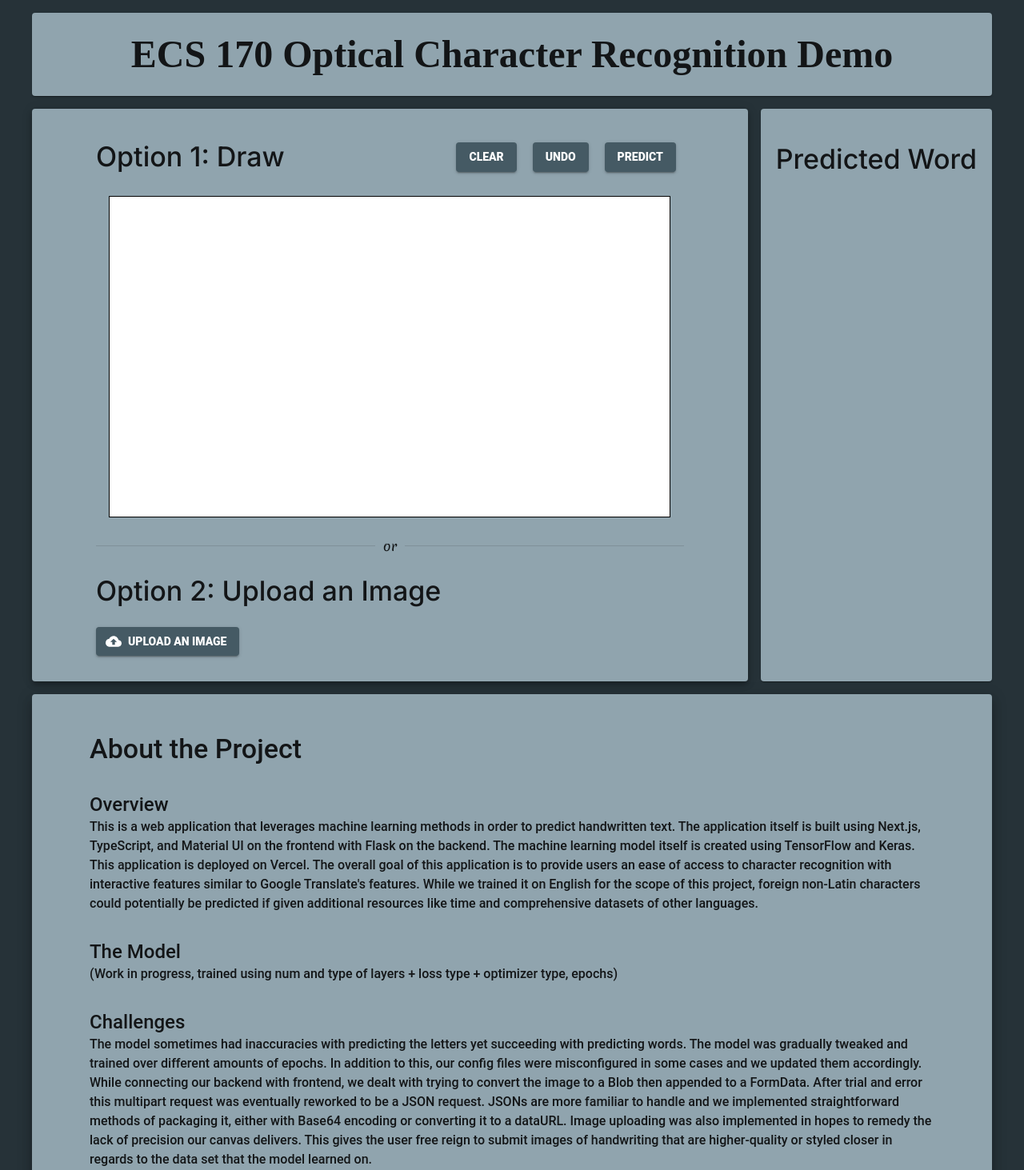
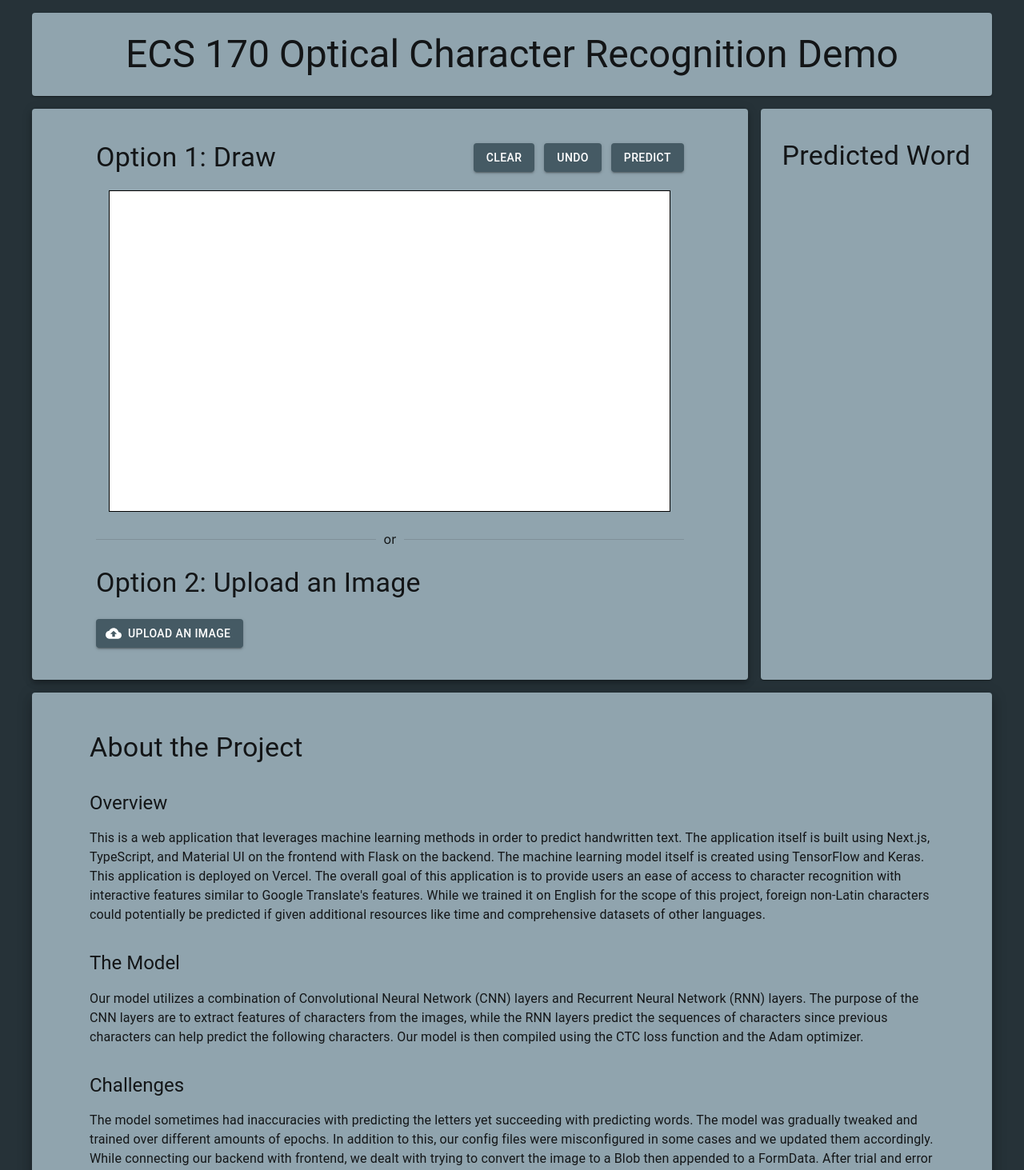
Before and after one commit to Carson1829/OCR-project, a Next.js app: page / in a window 1280 px wide. Shown: the top 1463 px of the page at 80% size. Built offline with nearby package versions, Linux system fonts and the light colour scheme.

Commit message:
Font changes

```diff
--- a/app/components/about.tsx
+++ b/app/components/about.tsx
@@ -18,44 +18,56 @@ export default function About() {
         <Typography variant="h4">About the Project</Typography>
       </Container>
       <Container>
-        <Typography variant="h5">Overview</Typography>
+        <Typography variant="h5" marginBottom={2}>
+          Overview
+        </Typography>
         <Typography variant="body1">
           This is a web application that leverages machine learning methods in
           order to predict handwritten text. The application itself is built
           using Next.js, TypeScript, and Material UI on the frontend with Flask
-          on the backend. The machine learning model itself is created
-          using TensorFlow and Keras. This application is deployed on Vercel.
-          The overall goal of this application is to provide users an ease of
-          access to character recognition with interactive features similar to
-          Google Translate&apos;s features. While we trained it on English for the scope
-          of this project, foreign non-Latin characters could potentially be predicted
-          if given additional resources like time and comprehensive datasets of other languages.
+          on the backend. The machine learning model itself is created using
+          TensorFlow and Keras. This application is deployed on Vercel. The
+          overall goal of this application is to provide users an ease of access
+          to character recognition with interactive features similar to Google
+          Translate&apos;s features. While we trained it on English for the
+          scope of this project, foreign non-Latin characters could potentially
+          be predicted if given additional resources like time and comprehensive
+          datasets of other languages.
         </Typography>
       </Container>
       <Container>
-        <Typography variant="h5">The Model</Typography>
+        <Typography variant="h5" marginBottom={2}>
+          The Model
+        </Typography>
         <Typography variant="body1">
-          (Work in progress, trained using num
-          and type of layers + loss type + optimizer type, epochs)
+          Our model utilizes a combination of Convolutional Neural Network (CNN)
+          layers and Recurrent Neural Network (RNN) layers. The purpose of the
+          CNN layers are to extract features of characters from the images,
+          while the RNN layers predict the sequences of characters since
+          previous characters can help predict the following characters. Our
+          model is then compiled using the CTC loss function and the Adam
+          optimizer.
         </Typography>
       </Container>
       <Container>
-        <Typography variant="h5">Challenges</Typography>
+        <Typography variant="h5" marginBottom={2}>
+          Challenges
+        </Typography>
         <Typography variant="body1">
           The model sometimes had inaccuracies with predicting the letters yet
           succeeding with predicting words. The model was gradually tweaked and
           trained over different amounts of epochs. In addition to this, our
-          config files were misconfigured in some cases and we updated them accordingly.
-          While connecting our backend with frontend, we dealt with trying to
-          convert the image to a Blob then appended to a FormData. After trial
-          and error this multipart request was eventually reworked to be a JSON
-          request. JSONs are more familiar to handle and we implemented
-          straightforward methods of packaging it, either with Base64 encoding or
-          converting it to a dataURL. Image uploading was also implemented in hopes
-          to remedy the lack of precision our canvas delivers. This gives
-          the user free reign to submit images of handwriting that are higher-quality
-          or styled closer in regards to the data set that the model learned on.
-
+          config files were misconfigured in some cases and we updated them
+          accordingly. While connecting our backend with frontend, we dealt with
+          trying to convert the image to a Blob then appended to a FormData.
+          After trial and error this multipart request was eventually reworked
+          to be a JSON request. JSONs are more familiar to handle and we
+          implemented straightforward methods of packaging it, either with
+          Base64 encoding or converting it to a dataURL. Image uploading was
+          also implemented in hopes to remedy the lack of precision our canvas
+          delivers. This gives the user free reign to submit images of
+          handwriting that are higher-quality or styled closer in regards to the
+          data set that the model learned on.
         </Typography>
       </Container>
       <Container>
--- a/app/components/canvas.tsx
+++ b/app/components/canvas.tsx
@@ -289,8 +289,8 @@ export default function Canvas({
         sx={{
           backgroundColor: primary_color.light,
           height: "100%",
-          paddingTop: 4,
-          paddingBottom: 4,
+          paddingTop: 5,
+          paddingBottom: 5,
           paddingLeft: 10,
           paddingRight: 10,
           width: { xs: "65%", sm: "100%" }
@@ -305,38 +305,22 @@ export default function Canvas({
             marginBottom: 20
           }}
         >
-          <Typography variant="h4" sx={{fontFamily: "Inter", fontWeight: "regular"}}>Option 1: Draw</Typography>
-          <div>
-            <Button
-              variant="contained"
-              sx={{
-                "margin": "10px",
-                "backgroundColor": primary_color.main,
-                "&:hover": { backgroundColor: primary_color.dark }
-              }}
-              onClick={clear}
-            >
+          <Typography variant="h4">Option 1: Draw</Typography>
+          <div
+            style={{
+              display: "flex",
+              gap: "12px"
+            }}
+          >
+            <Button variant="contained" onClick={clear}>
               Clear
             </Button>
-            <Button
-              variant="contained"
-              sx={{
-                "margin": "10px",
-                "backgroundColor": primary_color.main,
-                "&:hover": { backgroundColor: primary_color.dark }
-              }}
-              onClick={undo}
-            >
+            <Button variant="contained" onClick={undo}>
               Undo
             </Button>
             <Button
               variant="contained"
-              sx={{
-                "margin": "10px",
-                "backgroundColor": primary_color.main,
-                "&:hover": { backgroundColor: primary_color.dark }
-              }}
-              id = "predictionButton"
+              id="predictionButton"
               onClick={sendJPEGToBackend}
             >
               Predict {/* JPEG to backend */}
@@ -360,7 +344,7 @@ export default function Canvas({
           ></canvas>
         </div>
         <Divider sx={{ marginTop: 3, marginBottom: 3 }}>or</Divider>
-        <Typography variant="h4" sx={{ marginBottom: 3, fontFamily: "Inter", fontWeight: "regular"}}>
+        <Typography variant="h4" sx={{ marginBottom: 3 }}>
           Option 2: Upload an Image
         </Typography>
         <div
@@ -374,7 +358,7 @@ export default function Canvas({
             component="label"
             variant="contained"
             startIcon={<CloudUploadIcon />}
-            id = "uploadButton"
+            id="uploadButton"
           >
             Upload an Image
             <VisuallyHiddenInput
--- a/app/components/theme.tsx
+++ b/app/components/theme.tsx
@@ -17,12 +17,5 @@ export const theme = createTheme({
       light: blueGrey[300],
       dark: blueGrey[900]
     }
-  },
-  typography: {
-    "fontFamily": `"Roboto", "Helvetica", "Merienda", "Inter", "Arial"`,
-    "fontSize": 14,
-    "fontWeightLight": 300,
-    "fontWeightRegular": 500,
-    "fontWeightMedium": 900,
   }
 });
--- a/app/layout.tsx
+++ b/app/layout.tsx
@@ -1,25 +1,22 @@
-import './globals.css'
-import type { Metadata } from 'next'
-import { Inter } from 'next/font/google'
-import { Merienda } from 'next/font/google'
+import "./globals.css";
+import type { Metadata } from "next";
+import { Inter } from "next/font/google";
 
-const inter = Inter({ subsets: ['latin'] })
-const merien = Merienda({subsets: ['latin']})
-const classes = `${inter.className} ${merien.className}`
+const inter = Inter({ subsets: ["latin"] });
 
 export const metadata: Metadata = {
-    title: 'ECS 170 OCR Demo',
-    description: 'Optical Character Recognition Demo for ECS 170',
-}
+  title: "ECS 170 OCR Demo",
+  description: "Generated by create next app"
+};
 
 export default function RootLayout({
-  children,
+  children
 }: {
-  children: React.ReactNode
+  children: React.ReactNode;
 }) {
   return (
     <html lang="en">
-      <body className={classes}>{children}</body>
+      <body className={inter.className}>{children}</body>
     </html>
-  )
+  );
 }
--- a/app/page.module.css
+++ /dev/null
@@ -1,5 +0,0 @@
-@media (max-width: 700px) {
-  .heading {
-    font-size: 2rem;
-  }
-}
--- a/app/page.tsx
+++ b/app/page.tsx
@@ -11,7 +11,6 @@ import {
   useMediaQuery,
   ThemeProvider
 } from "@mui/material/";
-import styles from "./page.module.css";
 import { theme } from "./components/theme";
 import About from "./components/about";
 
@@ -34,12 +33,7 @@ export default function Home() {
           justifyContent="center"
         >
           <Paper sx={{ backgroundColor: primary_color.light }}>
-            <Typography
-              variant="h3"
-              margin={3}
-              sx={{ textAlign: "center", fontFamily: "__Merienda_9ceaa0", fontWeight: "medium"}}
-              className={styles.heading}
-            >
+            <Typography variant="h3" margin={3} sx={{ textAlign: "center" }}>
               ECS 170 Optical Character Recognition Demo
             </Typography>
           </Paper>
@@ -74,10 +68,7 @@ export default function Home() {
                   variant="h4"
                   sx={{
                     textAlign: "center",
-                    height: "max-content",
-                    lineHeight: 2.75,
-                    fontFamily: "Inter",
-                    fontWeight: "regular"
+                    lineHeight: 2.5
                   }}
                 >
                   Predicted Word
@@ -90,7 +81,12 @@ export default function Home() {
                     alignItems: "center"
                   }}
                 >
-                  <Typography variant="h4" sx={{ margin: "8px", fontFamily: "Inter", fontWeight: "regular"}}>
+                  <Typography
+                    variant="h4"
+                    sx={{
+                      margin: "8px"
+                    }}
+                  >
                     {tempMsg}
                   </Typography>
                 </Box>
```
